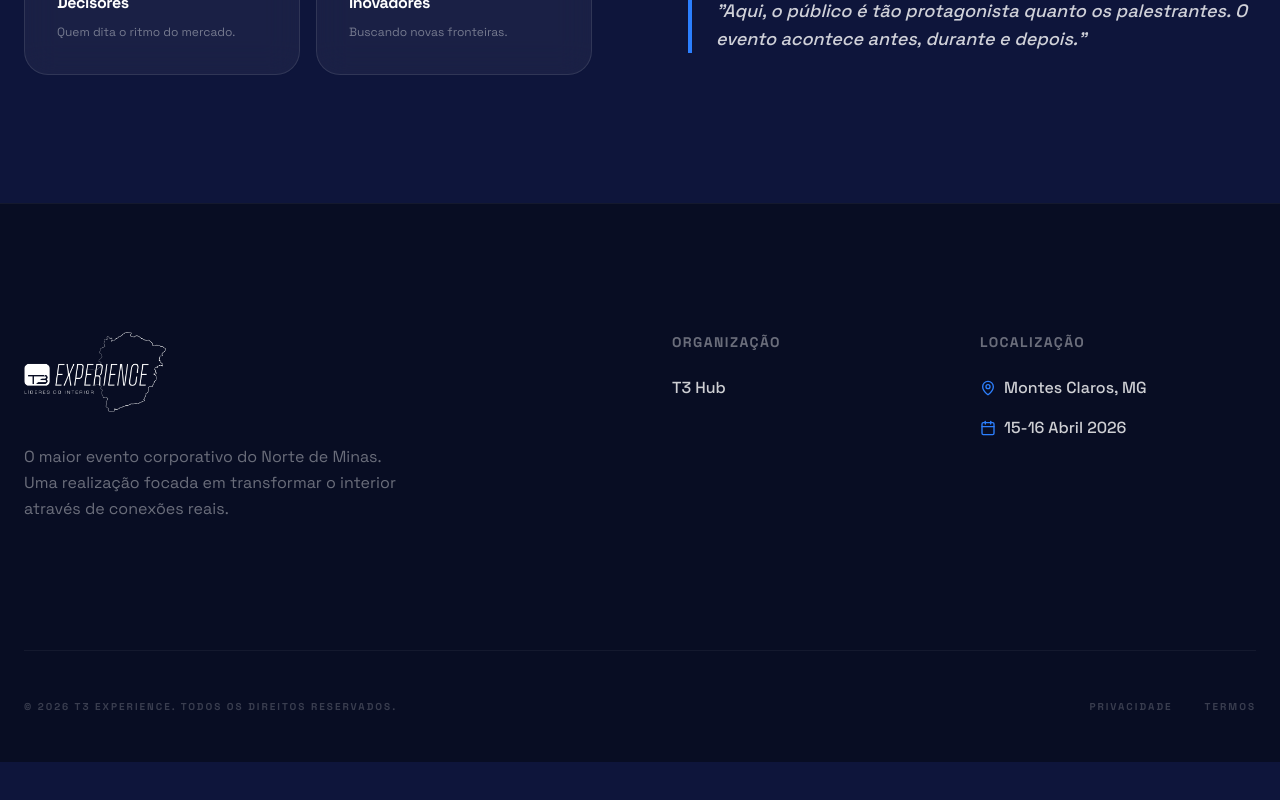
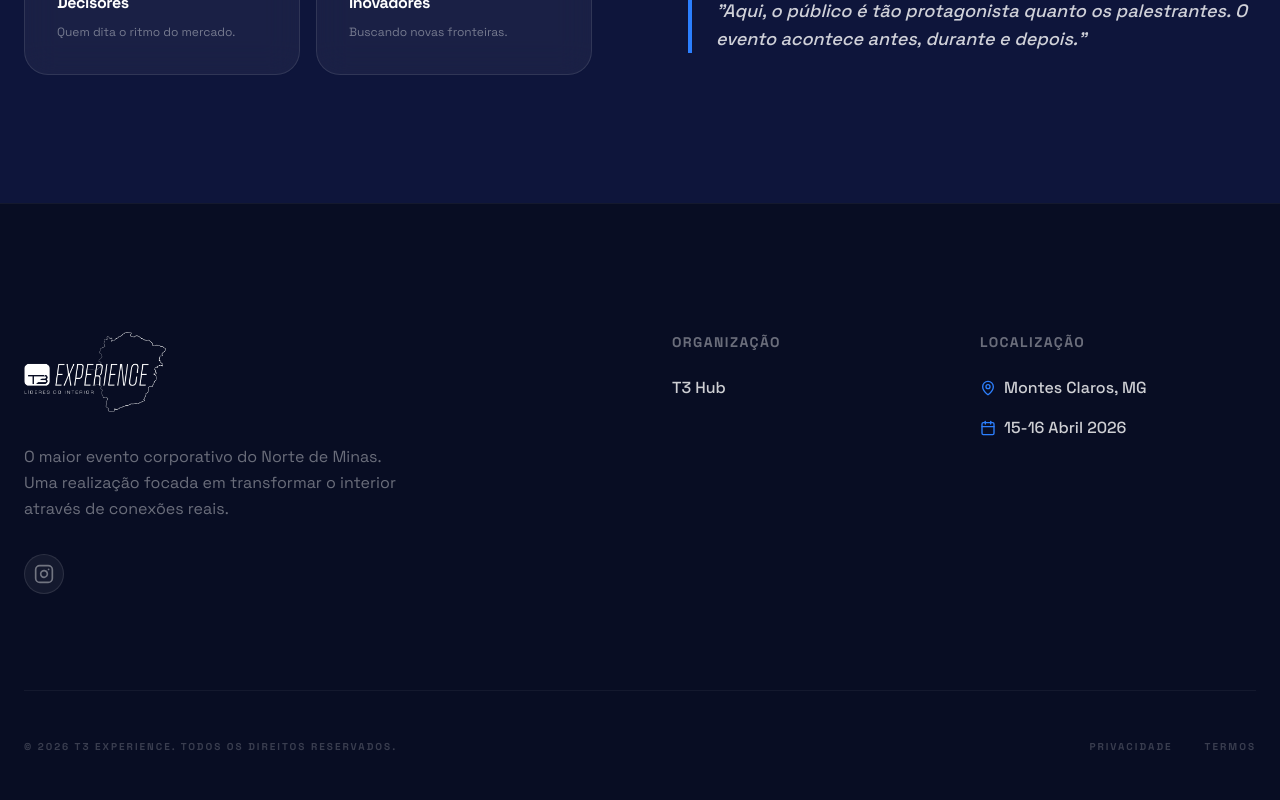
Before and after one commit to hamiltonmatematica/t3experiencemoc, a React (Vite) app: page / in a window 1280 px wide. Shown: the part 2823-3623 px from the top of the page. Before the commit the page ends 3585 px from the top, so only its background shows below. Built offline with nearby package versions, Linux system fonts and the light colour scheme.

Commit message:
feat: adicionar ícone do instagram no rodapé

```diff
--- a/src/App.tsx
+++ b/src/App.tsx
@@ -16,7 +16,8 @@ import {
   MapPin,
   CheckCircle2,
   MessageCircle,
-  Activity
+  Activity,
+  Instagram
 } from 'lucide-react';
 
 // --- Components ---
@@ -268,7 +269,16 @@ export default function App() {
               <p className="text-white/40 max-w-sm leading-relaxed mb-8">
                 O maior evento corporativo do Norte de Minas. Uma realização focada em transformar o interior através de conexões reais.
               </p>
-              {/* Social Placeholder Removed */}
+              <div className="flex gap-4">
+                <a
+                  href="https://www.instagram.com/t3.experience?igsh=MXJ6enRrMXY4MDJhdQ%3D%3D"
+                  target="_blank"
+                  rel="noopener noreferrer"
+                  className="w-10 h-10 rounded-full bg-white/5 border border-white/10 flex items-center justify-center text-white/40 hover:text-white hover:bg-white/10 transition-all"
+                >
+                  <Instagram size={20} />
+                </a>
+              </div>
             </div>
 
             <div className="grid grid-cols-2 gap-8">
```
